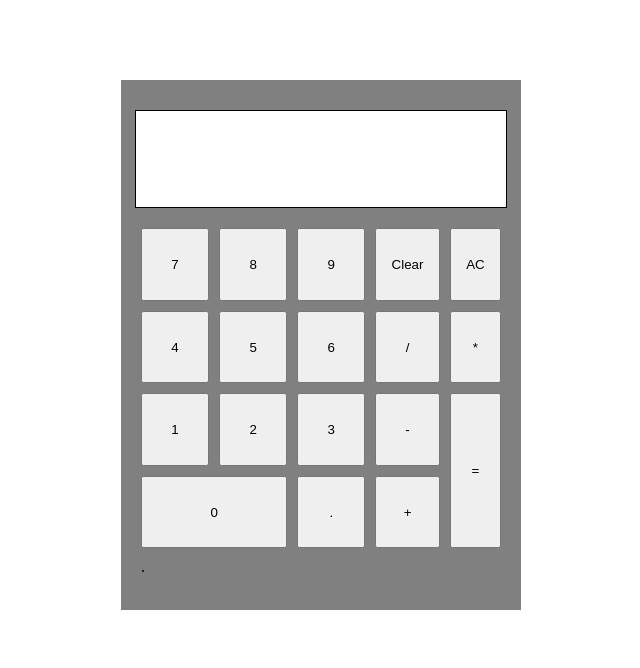
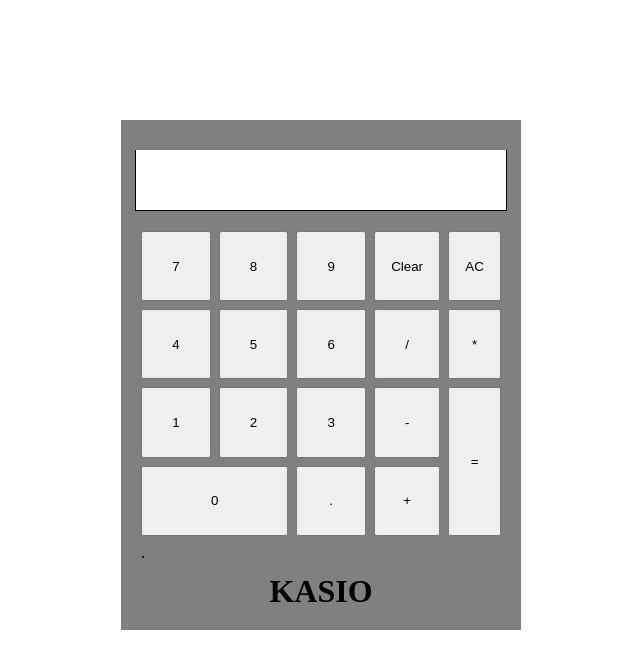
Before and after one commit to ac-89/calculator, a plain HTML site: page index.html in a window 1280 px wide. Shown: the whole page, without its empty margins (319-959 px from the left). Drawn offline with Linux system fonts and the light colour scheme.

Commit message:
Add logo to calculator body

```diff
--- a/index.html
+++ b/index.html
@@ -33,7 +33,8 @@
             <button class="op op-minus" data-action="minus">-</button>
             <button class="op op-plus" data-action="plus">+</button>
             <button class="op op-equals" data-action="equals">=</button>
-          </div>
+        </div>
+        <h3 class="logo">KASIO</h3>
         </div>
       </div>
     </div>
--- a/style.css
+++ b/style.css
@@ -1,3 +1,11 @@
+@font-face {
+  font-family: "digit_lcdregular";
+  src: local("digit_lcd/DIGIT-LCD.ttf");
+  /* src: url("digit-lcd-webfont.woff2") format("woff2"),
+    url("digit-lcd-webfont.woff") format("woff"); */
+  font-weight: normal;
+  font-style: normal;
+}
 .container {
   width: 600px;
   margin: 0 auto;
@@ -8,12 +16,12 @@
   flex-direction: column;
   align-items: center;
   width: 400px;
-  margin: 80px auto;
+  margin: 120px auto;
   padding-top: 30px;
-  height: 500px;
+  height: 480px;
   background-color: grey;
 }
-.small-screen {
+/* .small-screen {
   background-color: white;
   border: 1px solid black;
   border-bottom: none;
@@ -21,7 +29,7 @@
   padding: 5px;
   text-align: right;
   height: 30px;
-}
+} */
 .screen {
   width: 90%;
   height: 50px;
@@ -29,18 +37,22 @@
   border: 1px solid black;
   border-top: none;
   text-align: right;
-  font-size: 32px;
+  font-size: 40px;
   padding: 5px;
   background-color: white;
 }
 
 .controls {
   display: flex;
+  flex-direction: column;
   margin-top: 20px;
   display: flex;
   width: 90%;
-  justify-content: center;
-  height: 400px;
+  flex-grow: 1;
+  /* height: 100%; */
+  /* justify-content: center; */
+  /* align-items; */
+  /* height: 400px; */
 }
 
 .numbers {
@@ -50,12 +62,20 @@
     "six five four divide multiply"
     "three two one minus equals"
     "zero zero decimal plus equals";
-  gap: 10px;
+  gap: 8px;
+  grid-template-rows: 120px, 120px, 120px auto;
   flex-grow: 1;
+}
+h3 {
+  align-self: center;
+  font-size: 32px;
+  margin-top: 0;
+  margin-bottom: 20px;
+  text-align: center;
 }
 
 .num {
-  padding: 10px 20px;
+  padding: 20px;
 }
 
 .num0 {
```
